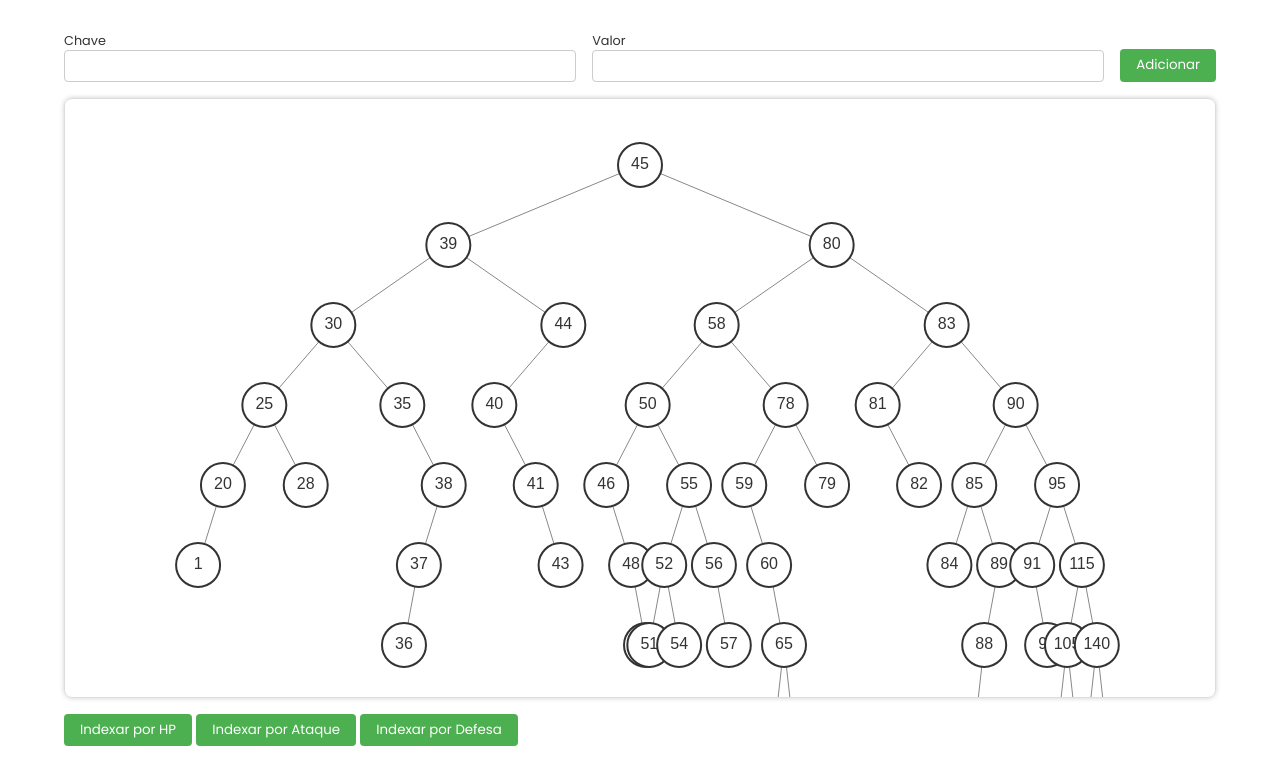
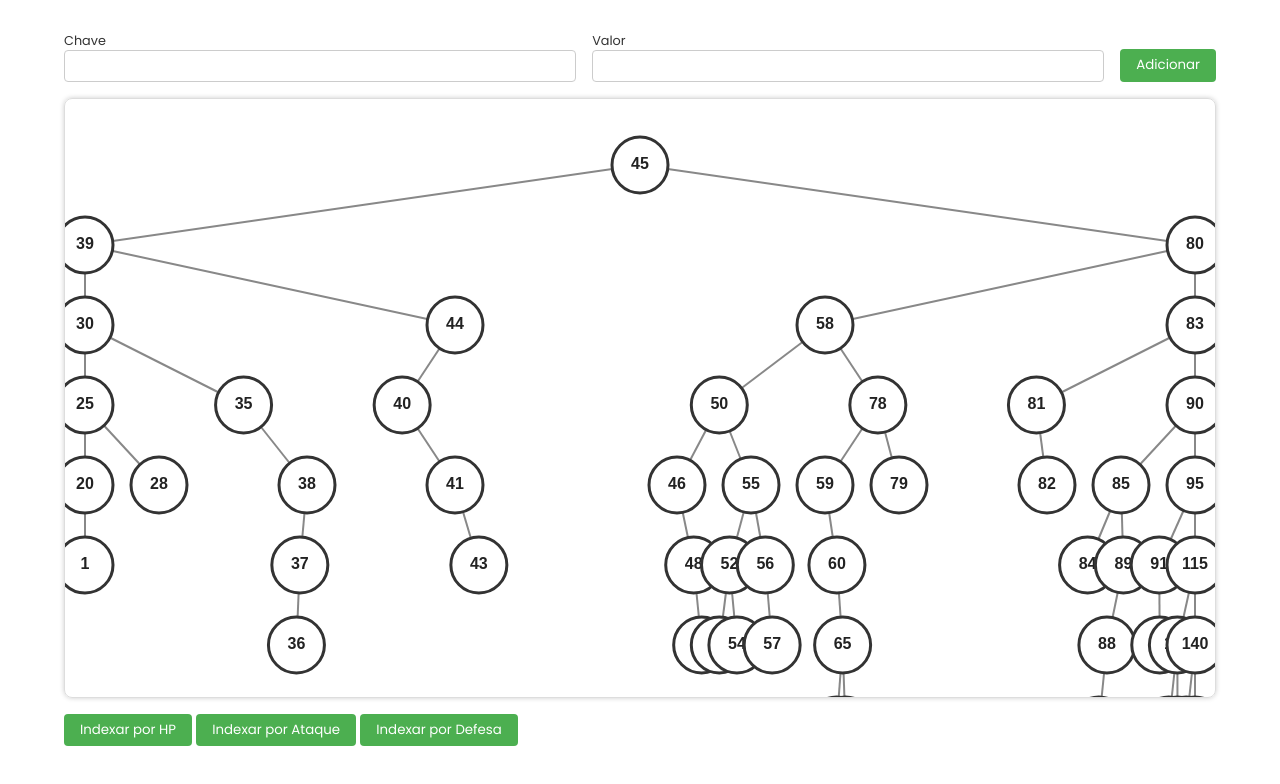
Before and after one commit to matheusabido/trees, a plain HTML site: page index.html in a window 1280 px wide. Both pictures are taken after a click on the button "Indexar por HP". Drawn offline with Linux system fonts and the light colour scheme.

Commit message:
preferia não ver isso

```diff
--- a/index.html
+++ b/index.html
@@ -27,6 +27,5 @@
         <button id="btn-def" class="controls-btn">Indexar por Defesa</button>
     </div>
     <script src="./scripts/main.js" type="module"></script>
-    <script src="./scripts/pokemon/pokemonControls.js" type="module"></script>
 </body>
 </html>
--- a/scripts/main.js
+++ b/scripts/main.js
@@ -30,7 +30,7 @@ document.getElementById('btn-def').onclick = async () => {
 
 function render() {
     context.clearRect(0, 0, canvas.width, canvas.height);
-    drawTree(context, tree.root, undefined, undefined, canvas.width / 6);
+    drawTree(context, tree);
     requestAnimationFrame(render);
 }
 requestAnimationFrame(render);
--- a/scripts/pokemon/pokemon.js
+++ b/scripts/pokemon/pokemon.js
@@ -16,12 +16,16 @@ export async function loadPokemonList() {
     const count = Number(lines[0]);
     const pokemons = [];
     for (let i = 1; i <= count && i < lines.length; i++) {
-        const [name, hp, atk, def] = lines[i].split(/\s+/);
+        const sp = lines[i].split(' ');
+        let name = [];
+        for (let i = 0; i < sp.length - 3; i++) {
+            name.push(sp[i]);
+        }
         pokemons.push({
-            name,
-            hp: Number(hp),
-            atk: Number(atk),
-            def: Number(def)
+            name: name.join(' '),
+            hp: Number(sp[sp.length - 3]),
+            atk: Number(sp[sp.length - 2]),
+            def: Number(sp[sp.length - 1])
         });
     }
     return pokemons;
--- a/scripts/render/renderer.js
+++ b/scripts/render/renderer.js
@@ -1,4 +1,6 @@
-/**
+import { BinaryTree } from "../tree/binarytree.js";
+
+/**14
  * @type {HTMLCanvasElement}
  */
 const canvas = document.querySelector('#canvas');
@@ -12,9 +14,14 @@ window.onresize = updateCanvasSize;
 updateCanvasSize();
 
 
+
 let offset = { x: canvas.width / 2, y: 66};
 let isDragging = false;
 let lastMouse = { x: 0, y: 0 };
+let zoom = 1;
+const minZoom = 0.2;
+const maxZoom = 3;
+
 
 canvas.addEventListener('mousedown', (e) => {
     isDragging = true;
@@ -41,53 +48,127 @@ canvas.addEventListener('mouseleave', () => {
     isDragging = false;
 });
 
+// Zoom com scroll do mouse
+canvas.addEventListener('wheel', (e) => {
+    e.preventDefault();
+    const zoomFactor = 0.1;
+    if (e.deltaY < 0) {
+        zoom = Math.min(maxZoom, zoom + zoomFactor);
+    } else {
+        zoom = Math.max(minZoom, zoom - zoomFactor);
+    }
+});
+
+// Zoom com pinch no celular
+let lastTouchDist = null;
+canvas.addEventListener('touchstart', (e) => {
+    if (e.touches.length === 2) {
+        lastTouchDist = getTouchDist(e.touches);
+    }
+});
+canvas.addEventListener('touchmove', (e) => {
+    if (e.touches.length === 2) {
+        const dist = getTouchDist(e.touches);
+        if (lastTouchDist) {
+            const delta = dist - lastTouchDist;
+            zoom += delta * 0.002;
+            zoom = Math.max(minZoom, Math.min(maxZoom, zoom));
+        }
+        lastTouchDist = dist;
+    }
+});
+canvas.addEventListener('touchend', (e) => {
+    if (e.touches.length < 2) {
+        lastTouchDist = null;
+    }
+});
+
+function getTouchDist(touches) {
+    const dx = touches[0].clientX - touches[1].clientX;
+    const dy = touches[0].clientY - touches[1].clientY;
+    return Math.sqrt(dx * dx + dy * dy);
+}
+
 /**
+ * Essa foi a função mais mal feita por IA que eu já vi.
+ * Devo reescrever ela quando me sobrar um tempo...
+ *
+ * This is the worst AI made function I've ever seen.
+ * I should rewrite it when I have some free time...
+ *
+ * C'est la pire fonction jamais créée par une IA.
+ * Je devrais la réécrire quand j'aurai un peu de temps...
+ *
  * @param {CanvasRenderingContext2D} ctx
- * @param {BinaryNode} node
- * @param {number} x
- * @param {number} y
- * @param {number} xOffset
+ * @param {BinaryTree} tree
  */
-export function drawTree(ctx, node, x, y, xOffset) {
-    if (!node) return;
+export function drawTree(ctx, tree) {
+    ctx.save();
+    ctx.clearRect(0, 0, canvas.width, canvas.height);
+    ctx.translate(offset.x, offset.y);
+    ctx.scale(zoom, zoom);
 
-    if (!x) x = offset.x;
-    if (!y) y = offset.y;
+    const nodeRadius = 28;
+    const levelHeight = 80;
+    const canvasWidth = canvas.width / zoom;
+    const maxWidth = canvasWidth > 1200 ? 1200 : canvasWidth - 40;
 
-    const nodeRadius = 22;
-    ctx.save();
+    function assignPositions(node, depth, index, siblings) {
+        if (!node) return [];
+        const x = siblings === 1 ? 0 : ((index / (siblings - 1)) - 0.5) * maxWidth;
+        const y = depth * levelHeight;
+        let positions = [{ node, x, y }];
+        if (node.left) {
+            positions = positions.concat(assignPositions(node.left, depth + 1, index * 2, siblings * 2));
+        }
+        if (node.right) {
+            positions = positions.concat(assignPositions(node.right, depth + 1, index * 2 + 1, siblings * 2));
+        }
+        return positions;
+    }
 
+    const positions = assignPositions(tree.root, 0, 0, 1);
+
+    positions.forEach(({ node, x, y }) => {
         if (node.left) {
+            const leftPos = positions.find(p => p.node === node.left);
+            if (leftPos) {
                 ctx.beginPath();
                 ctx.moveTo(x, y);
-        ctx.lineTo(x - xOffset, y + 80);
+                ctx.lineTo(leftPos.x, leftPos.y);
                 ctx.strokeStyle = '#888';
+                ctx.lineWidth = 2;
                 ctx.stroke();
             }
+        }
         if (node.right) {
+            const rightPos = positions.find(p => p.node === node.right);
+            if (rightPos) {
                 ctx.beginPath();
                 ctx.moveTo(x, y);
-        ctx.lineTo(x + xOffset, y + 80);
+                ctx.lineTo(rightPos.x, rightPos.y);
                 ctx.strokeStyle = '#888';
+                ctx.lineWidth = 2;
                 ctx.stroke();
             }
+        }
+    });
 
+    positions.forEach(({ node, x, y }) => {
         ctx.beginPath();
         ctx.arc(x, y, nodeRadius, 0, 2 * Math.PI);
         ctx.fillStyle = '#fff';
+        ctx.strokeStyle = '#333';
+        ctx.lineWidth = 3;
         ctx.fill();
-    ctx.strokeStyle = '#333';
-    ctx.lineWidth = 2;
         ctx.stroke();
 
-    ctx.fillStyle = '#333';
-    ctx.font = '16px Arial';
+        ctx.fillStyle = '#222';
+        ctx.font = 'bold 16px Arial';
         ctx.textAlign = 'center';
         ctx.textBaseline = 'middle';
         ctx.fillText(node.key, x, y);
+    });
 
     ctx.restore();
-
-    drawTree(ctx, node.left, x - xOffset, y + 80, xOffset * 0.6);
-    drawTree(ctx, node.right, x + xOffset, y + 80, xOffset * 0.6);
 }
--- a/scripts/tree/binarytree.js
+++ b/scripts/tree/binarytree.js
@@ -8,6 +8,18 @@ export class BinaryTree {
     root;
     constructor() {
         this.root = undefined;
+    }
+
+    /**
+     * Calcula a altura máxima da árvore
+     * @returns {number}
+     */
+    getHeight() {
+        function height(node) {
+            if (!node) return 0;
+            return 1 + Math.max(height(node.left), height(node.right));
+        }
+        return height(this.root);
     }
 
     /**
```
Lines whose indentation alone changed are shown as unchanged.
